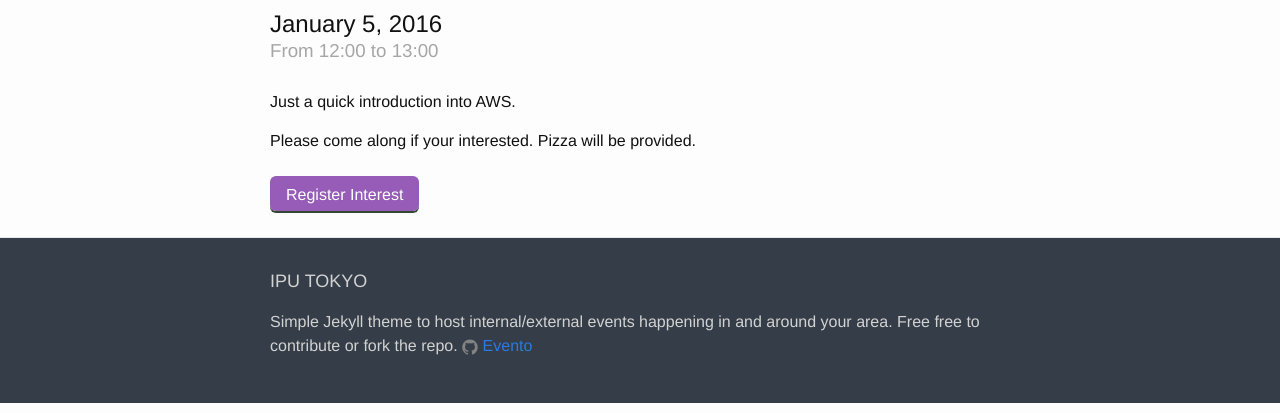
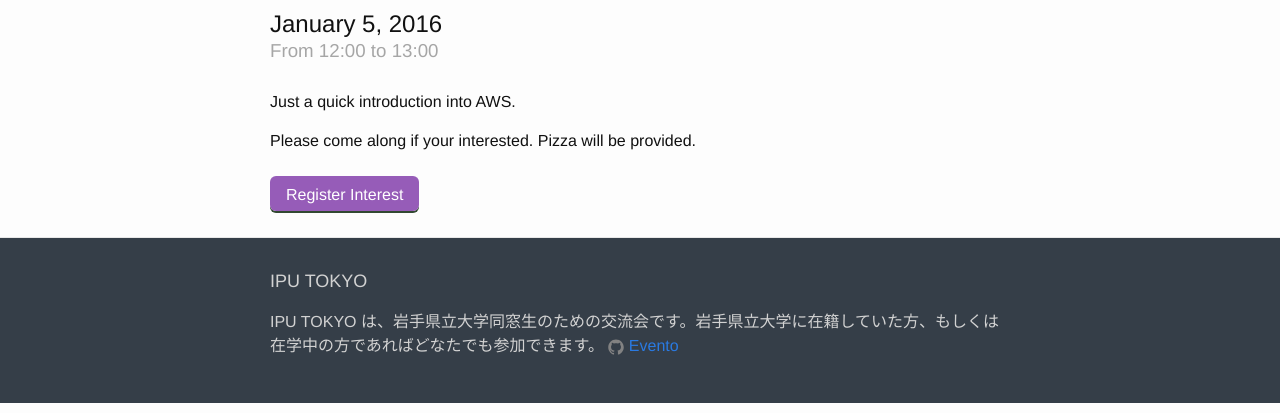
Before and after one commit to isseium/ipu.tokyo, a Jekyll site: the page built from _posts/2016-01-05-aws.md, in a window 1280 px wide, cut to the strip 487-900 px from the top of the page. Built offline with Jekyll 4.4.1, drawn with Linux system fonts in a browser that asks for light colours.

Commit message:
Change description

```diff
--- a/_config.yml
+++ b/_config.yml
@@ -12,7 +12,7 @@
 event_label: Events
 
 description: > # this means to ignore newlines until "baseurl:"
-  Simple Jekyll theme to host internal/external events happening in and around your area. Free free to contribute or fork the repo.
+  IPU TOKYO は、岩手県立大学同窓生のための交流会です。岩手県立大学に在籍していた方、もしくは在学中の方であればどなたでも参加できます。
 
 baseurl: "" # the subpath of your site, e.g. /blog
 url: "http://ipu.tokyo" # the base hostname & protocol for your site
```
